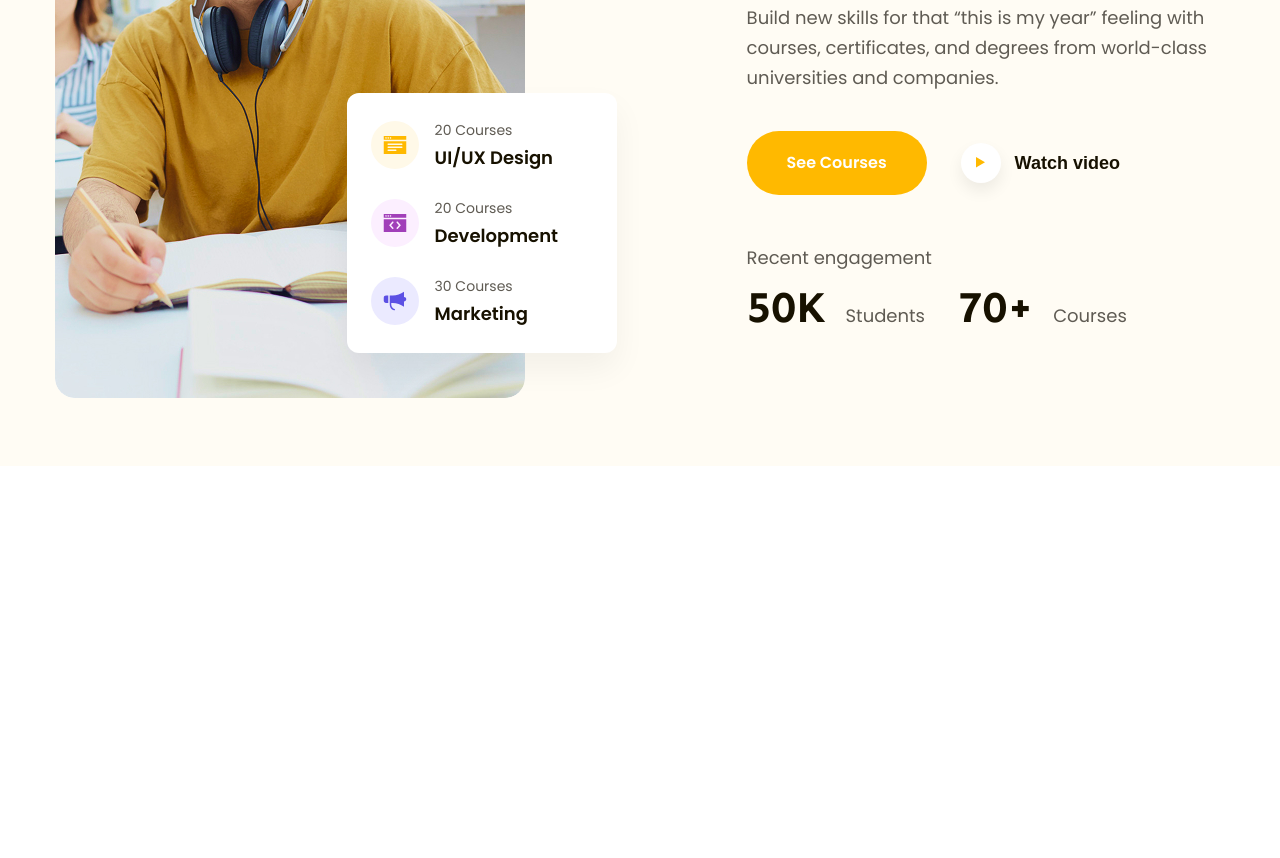
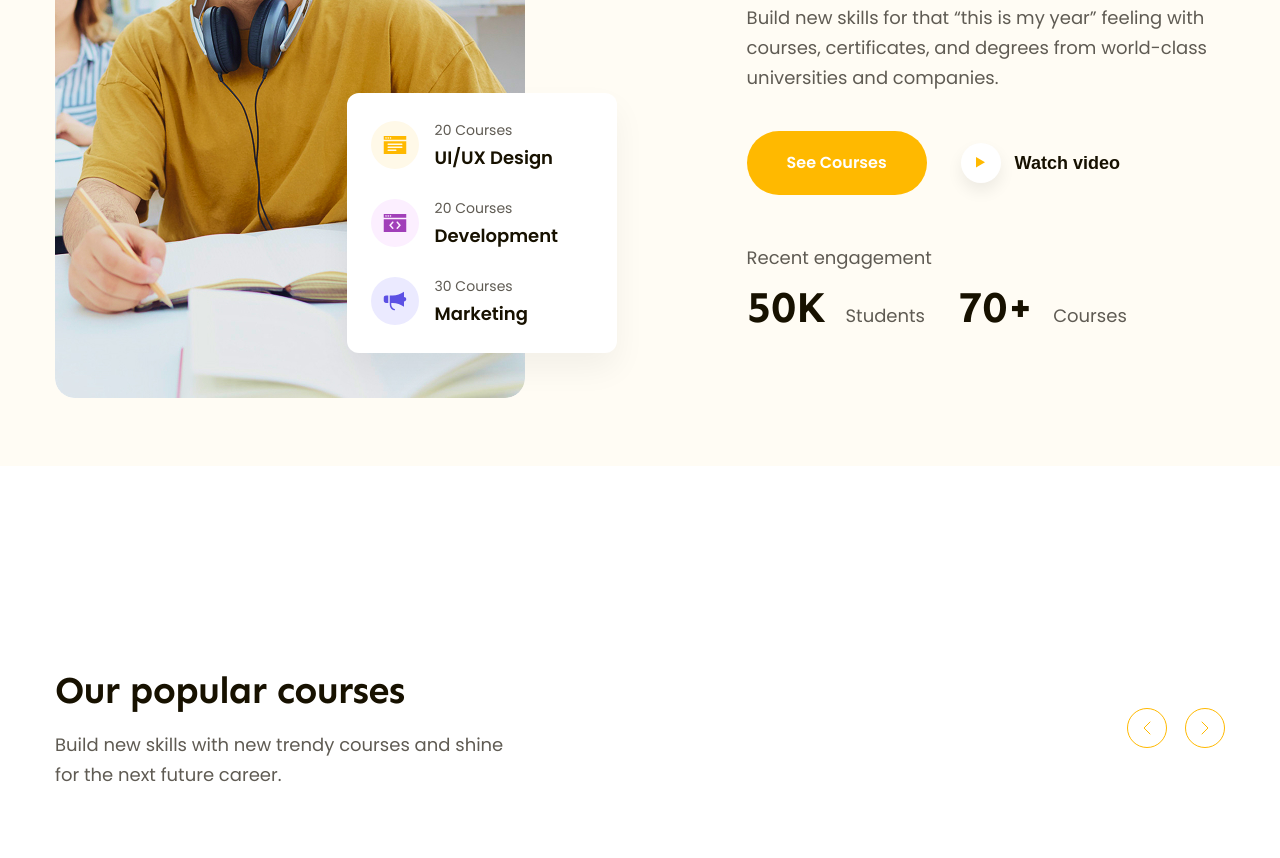
Before and after one commit to Helia-0108/figma-to-html, a plain HTML site: page index.html in a window 1280 px wide. Shown: the part 435-1293 px from the top of the page. Drawn offline with Linux system fonts and the light colour scheme.

Commit message:
p5 làm phần popular part 1

```diff
--- a/assets/css/style.css
+++ b/assets/css/style.css
@@ -19,6 +19,14 @@ header img {
 /* ===============common=============== */
 a {
   text-decoration: none;
+}
+.heading-lv2 {
+  color: #171100;
+  font-family: var(--font-heading);
+  font-size: 3.8rem;
+  font-weight: 700;
+  line-height: 1.27;
+  letter-spacing: -0.76px;
 }
 .main-content {
   width: 1170px;
@@ -229,3 +237,40 @@ nav {
 .hero .stats strong:nth-child(2) {
   margin-left: 28px;
 }
+/* ===============popular=============== */
+.popular {
+  padding: 65px 0px;
+  margin-top: 135px;
+}
+.popular-top {
+  display: flex;
+  justify-content: space-between;
+  align-items: center;
+}
+.popular-top .desc {
+  margin-top: 16px;
+  width: 458px;
+  color: #5f5b53;
+  font-size: 1.8rem;
+  line-height: 1.67;
+}
+.popular-top .controls {
+  display: flex;
+  gap: 18px;
+}
+.popular-top .controls-btn {
+  display: flex;
+  justify-content: center;
+  align-items: center;
+  background: transparent;
+  width: 40px;
+  height: 40px;
+  border-radius: 50%;
+  color: var(--primary-color);
+  border: 1px solid var(--primary-color);
+}
+.popular-top .controls-btn:hover {
+  background: var(--primary-color);
+  color: #fff;
+  cursor: pointer;
+}
--- a/index.html
+++ b/index.html
@@ -41,6 +41,8 @@
     </header>
     <!-- main -->
     <main>
+      <div class="main">
+        <!-- hero -->
         <div class="hero">
           <div class="main-content">
             <div class="body">
@@ -99,8 +101,8 @@
                 </h1>
                 <p class="des">
                   Build new skills for that “this is my year” feeling with
-                courses, certificates, and degrees from world-class universities
-                and companies.
+                  courses, certificates, and degrees from world-class
+                  universities and companies.
                 </p>
                 <div class="cta-group">
                   <a href="#!" class="btn hero-cta">See Courses</a>
@@ -121,6 +123,57 @@
             </div>
           </div>
         </div>
+        <!-- popular -->
+        <div class="popular">
+          <div class="main-content">
+            <div class="popular-top">
+              <!-- popular left -->
+              <div class="info">
+                <h2 class="heading-lv2">Our popular courses</h2>
+                <p class="desc">
+                  Build new skills with new trendy courses and shine for the
+                  next future career.
+                </p>
+              </div>
+              <!-- popular right -->
+              <div class="controls">
+                <button class="controls-btn">
+                  <svg
+                    width="8"
+                    height="14"
+                    viewBox="0 0 8 14"
+                    fill="none"
+                    xmlns="http://www.w3.org/2000/svg"
+                  >
+                    <path
+                      d="M7 1L1 7L7 13"
+                      stroke="currentColor"
+                      stroke-linecap="round"
+                      stroke-linejoin="round"
+                    />
+                  </svg>
+                </button>
+                <button class="controls-btn">
+                  <svg
+                    width="8"
+                    height="14"
+                    viewBox="0 0 8 14"
+                    fill="none"
+                    xmlns="http://www.w3.org/2000/svg"
+                  >
+                    <path
+                      d="M1 1L7 7L1 13"
+                      stroke="currentColor"
+                      stroke-linecap="round"
+                      stroke-linejoin="round"
+                    />
+                  </svg>
+                </button>
+              </div>
+            </div>
+          </div>
+        </div>
+      </div>
     </main>
   </body>
 </html>
```
Also changed, not shown: assets/icon/next.svg (added), assets/icon/prev.svg (added). Lines whose indentation alone changed are shown as unchanged.
